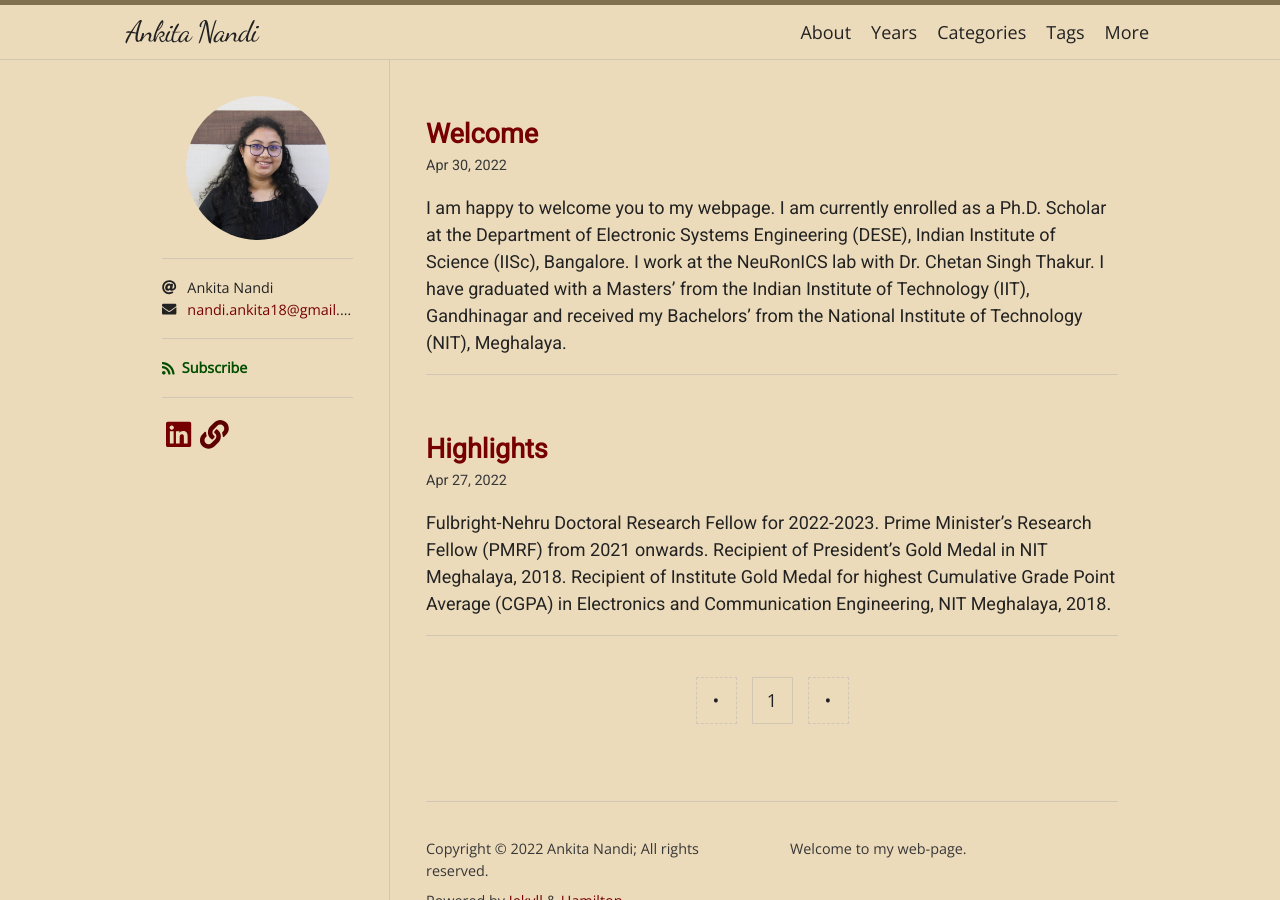
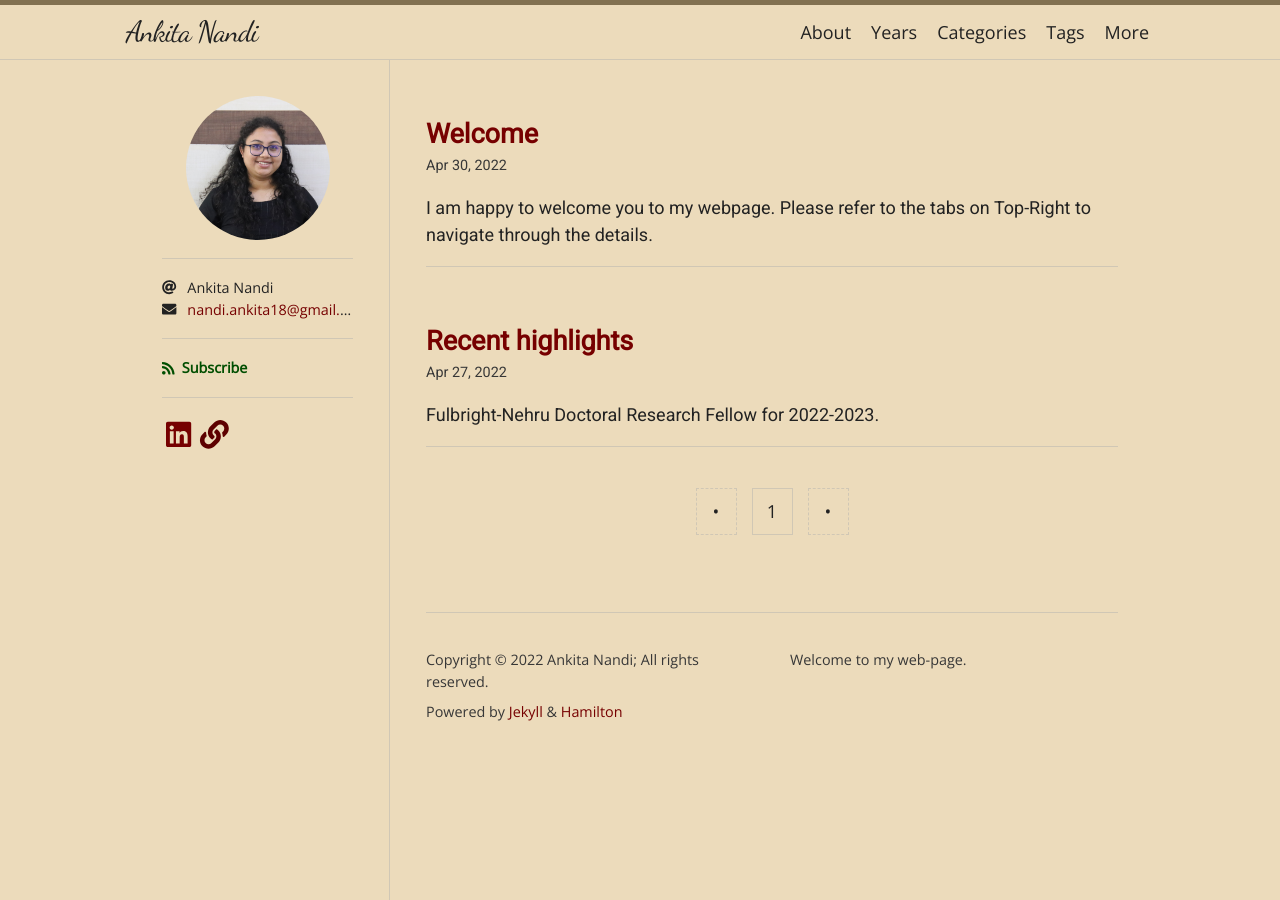
Before and after one commit to nandiankita/nandiankita.github.io, a Jekyll site: the page built from index.html, in a window 1280 px wide. Built offline with Jekyll 4.4.1, drawn with Linux system fonts in a browser that asks for light colours; nearby versions of some CDN libraries; some web fonts are replaced; the list of posts is cut into pages by our own code.

```diff
--- a/_posts/2022-04-27-Highlights.md
+++ /dev/null
@@ -1,10 +0,0 @@
----
-layout: post
----
-1. Fulbright-Nehru Doctoral Research Fellow for 2022-2023.
-2. Prime Minister's Research Fellow (PMRF) from 2021 onwards.
-3. Recipient of [President's Gold Medal][p_gold] in NIT Meghalaya, 2018.
-4. Recipient of [Institute Gold Medal][i_gold] for highest Cumulative Grade Point Average (CGPA) in Electronics and Communication Engineering, NIT Meghalaya, 2018.
-
-[p_gold]: https://nitm.ac.in/convocation2018/doc/president_gold.pdf
-[i_gold]: https://nitm.ac.in/convocation2018/doc/inst_gold.pdf
--- a/_posts/2022-04-30-Welcome.md
+++ b/_posts/2022-04-30-Welcome.md
@@ -1,11 +1,4 @@
 ---
 layout: post
 ---
-I am happy to welcome you to my webpage. I am currently enrolled as a Ph.D. Scholar at the Department of Electronic Systems Engineering ([DESE][dese]), Indian Institute of Science ([IISc][iisc]), Bangalore. I work at the [NeuRonICS][neuronics] lab with [Dr. Chetan Singh Thakur][cst]. I have graduated with a Masters' from the Indian Institute of Technology ([IIT][iitgn]), Gandhinagar and received my Bachelors' from the National Institute of Technology ([NIT][nitm]), Meghalaya.
-
-[dese]: https://dese.iisc.ac.in/
-[iisc]:   https://iisc.ac.in/
-[neuronics]: https://labs.dese.iisc.ac.in/neuronics/
-[cst]: https://labs.dese.iisc.ac.in/neuronics/people/
-[iitgn]: https://iitgn.ac.in/
-[nitm]: https://www.nitm.ac.in/
+I am happy to welcome you to my webpage. Please refer to the tabs on Top-Right to navigate through the details.
```
Also changed, not shown: Resume.md (renamed from tags.md, +1 -1 lines), _posts/2022-04-27-Recent Highlights.md (added, +4 -0 lines).
